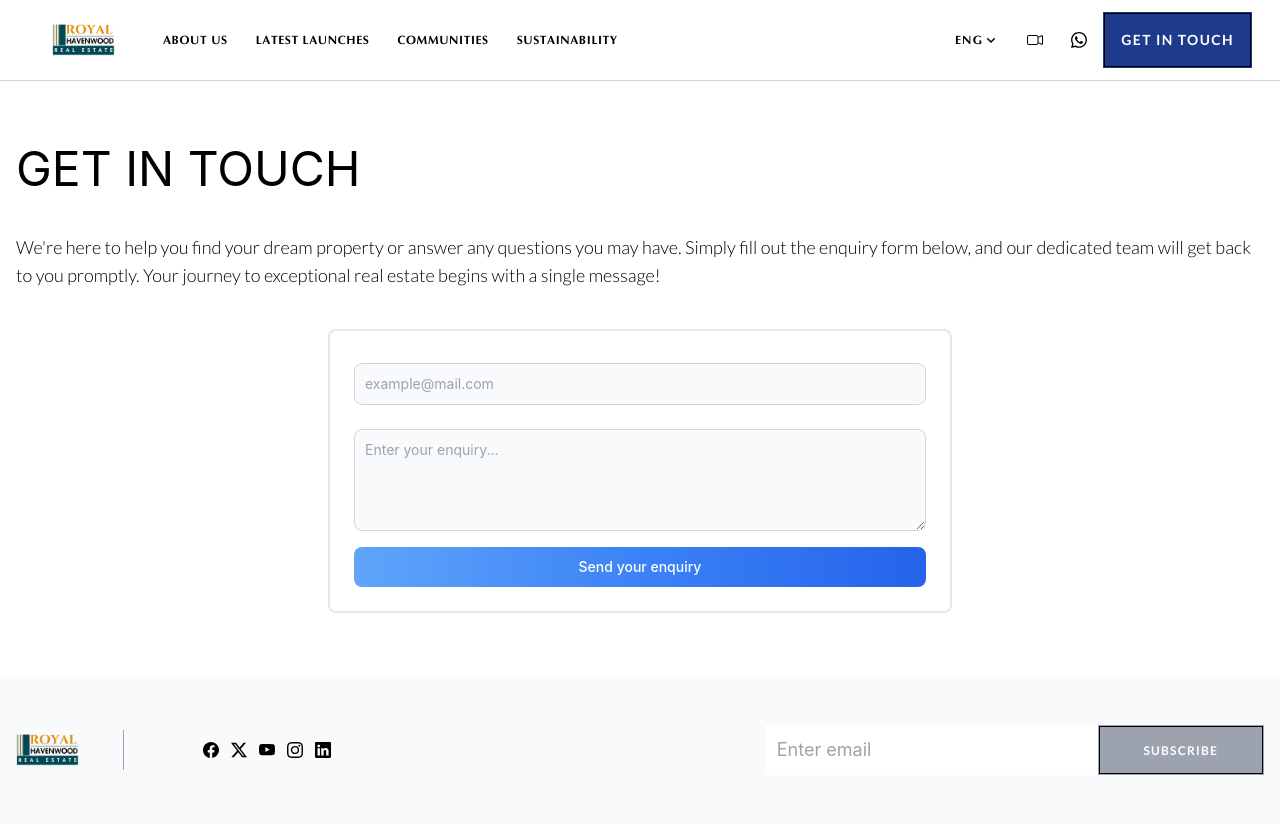
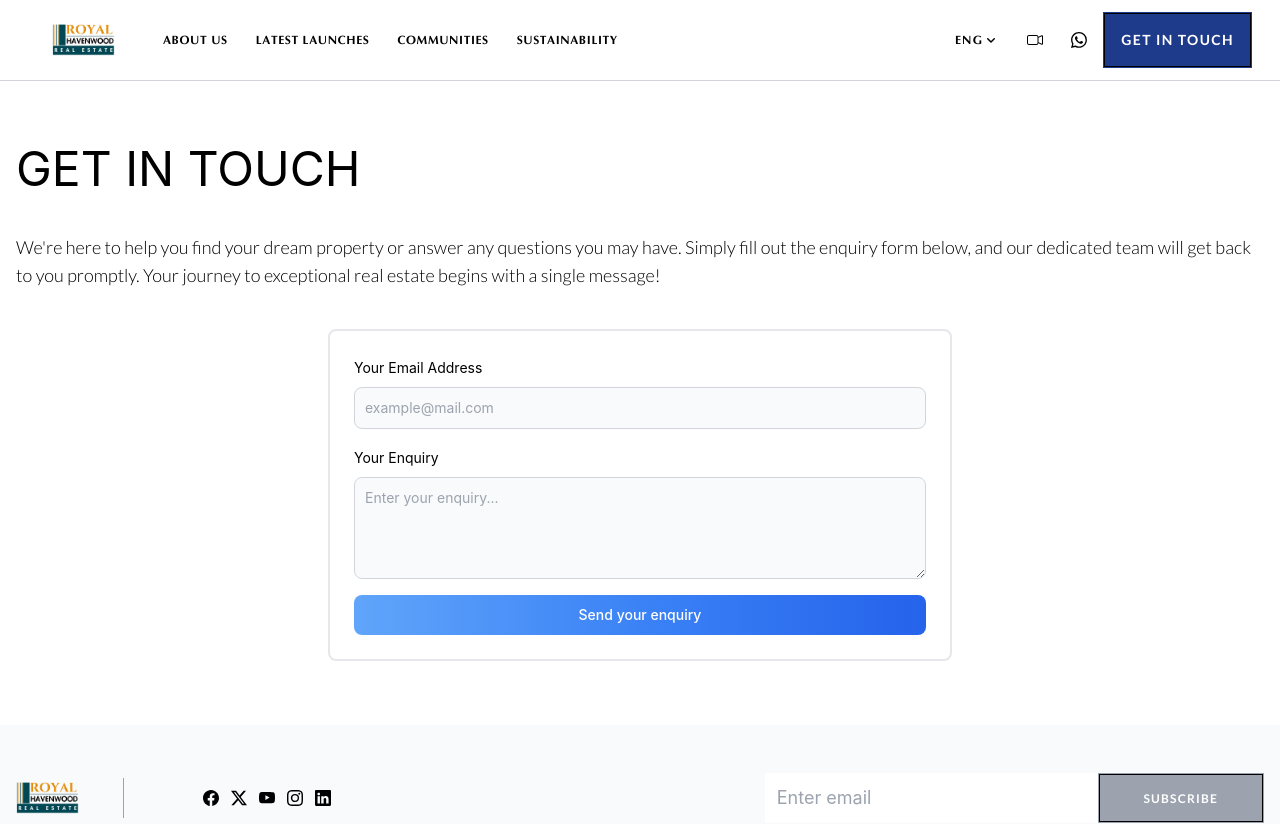
Before and after one commit to udara-neminda-chandrawansa/royal-havenwood-app, a React (Vite) app: page /contact in a window 1280 px wide. Shown: the top 824 px of the page. Built offline with nearby package versions, Linux system fonts and the light colour scheme; a web font is replaced by a local one.

Commit message:
fixed label in contact us

```diff
--- a/src/ContactUs.jsx
+++ b/src/ContactUs.jsx
@@ -25,7 +25,7 @@ function ContactUs() {
               <form className="flex flex-col w-1/2 gap-4 p-6 border-2 rounded-lg max-md:w-2/3 max-sm:w-5/6">
                 <div>
                   <div className="block mb-2">
-                    <label htmlFor="email1" value="Your email" />
+                    <label className="text-sm" htmlFor="email1">Your Email Address</label>
                   </div>
                   <input
                     className="bg-gray-50 border border-gray-300 text-gray-900 text-sm rounded-lg focus:ring-blue-500 focus:border-blue-500 block w-full p-2.5"
@@ -37,7 +37,7 @@ function ContactUs() {
                 </div>
                 <div className="w-full">
                   <div className="block mb-2">
-                    <label htmlFor="enquiry" value="Your Enquiry" />
+                    <label className="text-sm" htmlFor="enquiry">Your Enquiry</label>
                   </div>
                   <textarea
                     className="bg-gray-50 border border-gray-300 text-gray-900 text-sm rounded-lg focus:ring-blue-500 focus:border-blue-500 block w-full p-2.5"
```
